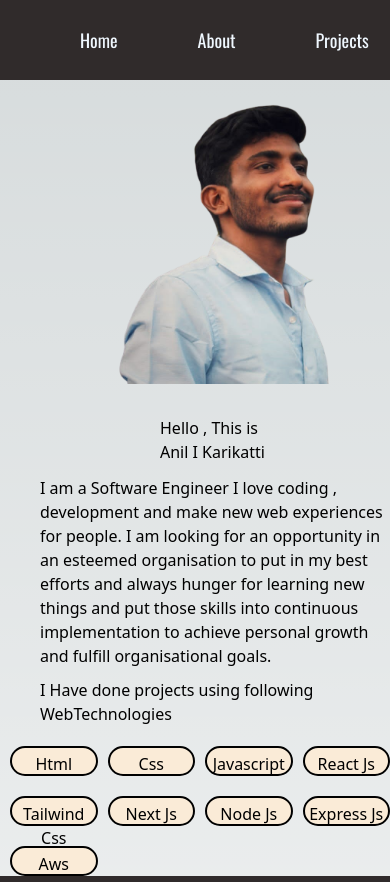
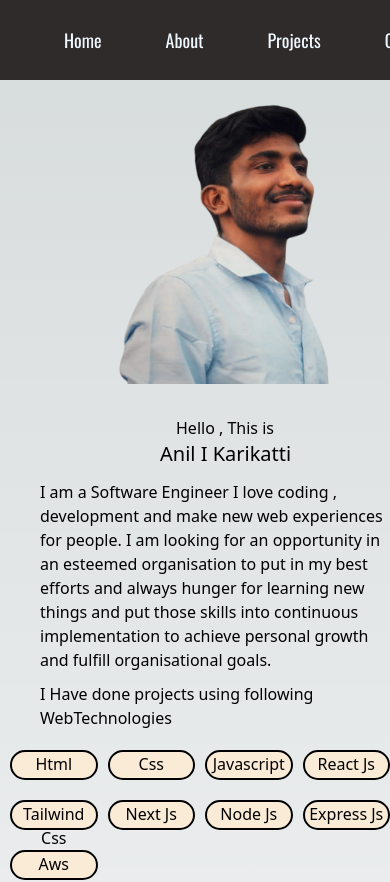
Before and after one commit to anilikarikatti/Portpolio, a Next.js app: page / in a window 390 px wide. Shown: the top 882 px of the page. Built offline with nearby package versions, Linux system fonts and the light colour scheme; a web font is replaced by a local one.

Commit message:
home reponse completed

```diff
--- a/pages/components/home.js
+++ b/pages/components/home.js
@@ -20,8 +20,8 @@ I am looking for an opportunity in an esteemed organisation to put in my best ef
 I Have done projects using following WebTechnologies */}
 
 
-                <h1 className="text-black-100 sm:mt-40 mt-8 sm:ml-0 ml-40 ">Hello , This is </h1>
-                <p className="sm:text-8xl sm:ml-0 ml-40">Anil I Karikatti</p>
+                <h1 className="text-black-100 sm:mt-40 mt-8 sm:ml-0 ml-44 ">Hello , This is </h1>
+                <p className="sm:text-8xl text-xl sm:ml-0 ml-40">Anil I Karikatti</p>
                 <h3 className="line-space sm:mt-10 mt-3 sm:ml-0 ml-10">I am a Software Engineer  I love coding , development and make new web experiences for people.
                     I am looking for an opportunity in an esteemed organisation to put in my best efforts and always hunger for learning new things and put those skills into continuous implementation to achieve personal growth and fulfill organisational goals.
                     </h3>
@@ -29,15 +29,15 @@ I Have done projects using following WebTechnologies */}
                     I Have done projects using following WebTechnologies</h3>
 
                     <div className="tech">
-                        <div className="inner-tech padd">html</div>
-                        <div className="inner-tech padd">css </div>
-                        <div className="inner-tech padd">javascript</div>
-                        <div className="inner-tech padd">react js</div>
-                        <div className="inner-tech padd">tailwind css</div>
-                        <div className="inner-tech padd">next js </div>
-                        <div className="inner-tech padd">node js</div>
-                        <div className="inner-tech padd">express js</div>
-                        <div className="inner-tech padd">aws</div>
+                        <div className="inner-tech text-center ">html</div>
+                        <div className="inner-tech text-center">css </div>
+                        <div className="inner-tech text-center">javascript</div>
+                        <div className="inner-tech text-center">react js</div>
+                        <div className="inner-tech text-center">tailwind css</div>
+                        <div className="inner-tech text-center">next js </div>
+                        <div className="inner-tech text-center">node js</div>
+                        <div className="inner-tech text-center">express js</div>
+                        <div className="inner-tech text-center mb-10">aws</div>
 
 
                     </div>
--- a/pages/index.js
+++ b/pages/index.js
@@ -21,10 +21,10 @@ const inter = Inter({ subsets: ['latin'] })
      </Head>
       <main >
         <div className='headers'>
-          <div className='margin-left-30px'><Link href="/">Home</Link></div>
-          <div className='margin-left-30px'> <Link href="/components/about">About</Link></div>
-          <div className='margin-left-30px'> <Link href="/components/projects">Projects</Link></div>
-          <div className='margin-left-30px'><Link href="/components/home">Contact</Link></div>
+          <div className='sm:ml-20 ml-16'><Link href="/">Home</Link></div>
+          <div className='sm:ml-20 ml-16'> <Link href="/components/about">About</Link></div>
+          <div className='sm:ml-20 ml-16'> <Link href="/components/projects">Projects</Link></div>
+          <div className='sm:ml-20 ml-16'><Link href="/components/home">Contact</Link></div>
           {/* <div className='lef'>Anil IK</div> */}
         </div>
 
--- a/styles/additional.css
+++ b/styles/additional.css
@@ -124,5 +124,5 @@
 }
 
 .padd{
-    padding-top: 4px;
+    /* padding-top: 4px; */
 }
```
